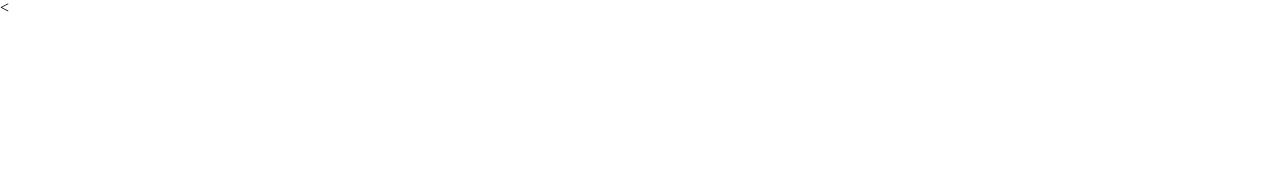
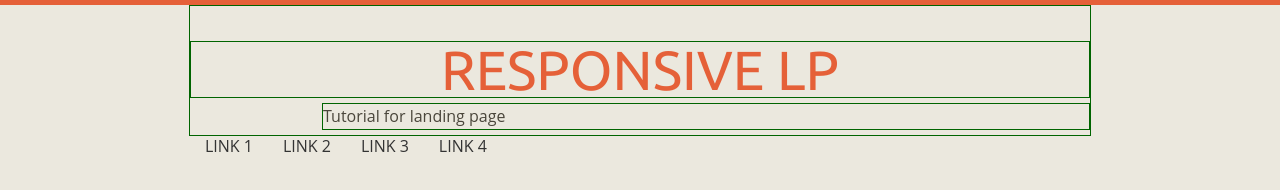
Before and after one commit to ArtemOdessa/landing_page, a plain HTML site: page index.html in a window 1280 px wide. Drawn offline with Linux system fonts and the light colour scheme.

Commit message:
end of lesson

```diff
--- a/debug.css
+++ b/debug.css
@@ -1 +1,21 @@
-efw
+header, h1, p {
+  border: 1px solid darkgreen;
+}
+
+/*header, section, footer {
+  width: 100%;
+  min-height: 200px;
+  margin: 10px 0px;
+  background-color: lightgreen;
+}
+
+section::before {
+  content: "section." attr(class);
+}
+footer::before {
+  content: "footer." attr(class);
+}*/
+
+/*div::before {
+  content: "class: " attr(class);
+}
--- a/desctop.css
+++ /dev/null
@@ -1 +0,0 @@
-dd
--- /dev/null
+++ b/desktop.css
@@ -0,0 +1,63 @@
+body {
+  border-top: 5px solid #e56038;
+  background: #ebe8de;
+  font-family: 'Open Sans', sans-serif;
+  color: #333333;
+}
+
+p {
+  margin: 5px 0;
+  line-height: 25px;
+}
+
+a {
+  text-decoration: none;
+  color: inherit;
+  transition: color .5s ease;
+}
+
+strong {
+  font-weight: bold;
+}
+
+header {
+  position:relative;
+  width:auto;
+  max-width:900px;
+  margin: 0 auto 20px auto;
+}
+
+header h1 {
+  margin: 35px 0 0 0;
+  font-size: 55px;
+  color: #e56038;
+  font-family: 'Ubuntu', cursive;
+  text-align: center;
+}
+
+header p {
+  font-family: 'Open Sans', sans-serif;
+  font-size: 16px;
+  color: #4A463B;
+  margin-left:132px;
+}
+
+nav ul {
+  list-style:none;
+}
+
+nav ul li {
+  display:block;
+  float:left;
+  padding:3px 15px;
+}
+
+nav ul li a {
+  font-family: 'Open Sans', sans-serif;
+  text-transform: uppercase;
+  transition: all .25s ease;
+}
+
+nav ul li a:hover {
+  color: #E56038;
+}
--- a/index.html
+++ b/index.html
@@ -1,15 +1,45 @@
 <!DOCTYPE html>
-<html lang="en">
+<html>
 <head>
   <meta charset="UTF-8">
-  <meta name="viewport" initial-scale=1.0"/>
-<link href='https://fonts.googleapis.com/css?family=Roboto&subset=latin,cyrillic-ext,cyrillic,latin-ext' rel='stylesheet' type='text/css'>  <link rel="stylesheet" href="reset.css" />
-  <link rel="stylesheet" href="desctop.css" />
-  <link rel="stylesheet" href="debug.css" />
-<<script src='js/modernizr.js' charset="UTF-8"></script>
+  <meta name="viewport" content="initial-scale=1.0"/>
+  <link href='https://fonts.googleapis.com/css?family=Ubuntu:400,400italic,700&subset=latin,cyrillic-ext' rel='stylesheet' type='text/css'>
+  <link rel="stylesheet" href="reset.css">
+  <link rel="stylesheet" href="desktop.css">
+  <link rel="stylesheet" href="debug.css">
+  <!-- <script src="js/modernizr.js" charset="utf-8"></script> -->
   <title>LP TUTORIAL</title>
 </head>
 <body>
+  <header id="header" class="header">
+    <h1>RESPONSIVE LP</h1>
+    <p>Tutorial for landing page</p>
+    <nav>
+      <ul>
+        <li><a href="#">LINK 1</a></li>
+        <li><a href="#">LINK 2</a></li>
+        <li><a href="#">LINK 3</a></li>
+        <li><a href="#">LINK 4</a></li>
+      </ul>
+    </nav>
+  </header>
+  <section class="call_to_action">
 
+  </section>
+  <section class="signup">
+
+  </section>
+  <section class="deadline">
+
+  </section>
+  <section class="how_we_work">
+
+  </section>
+  <section class="portfolio">
+
+  </section>
+  <footer>
+
+  </footer>
 </body>
 </html>
```
Also changed, not shown: js/modernizr.js, reset.css (indentation only), 3 other files.
